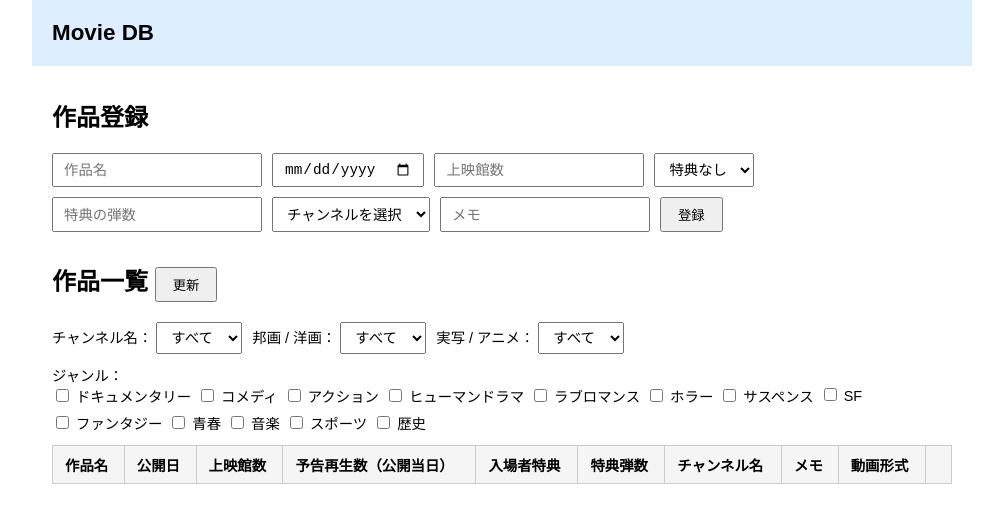
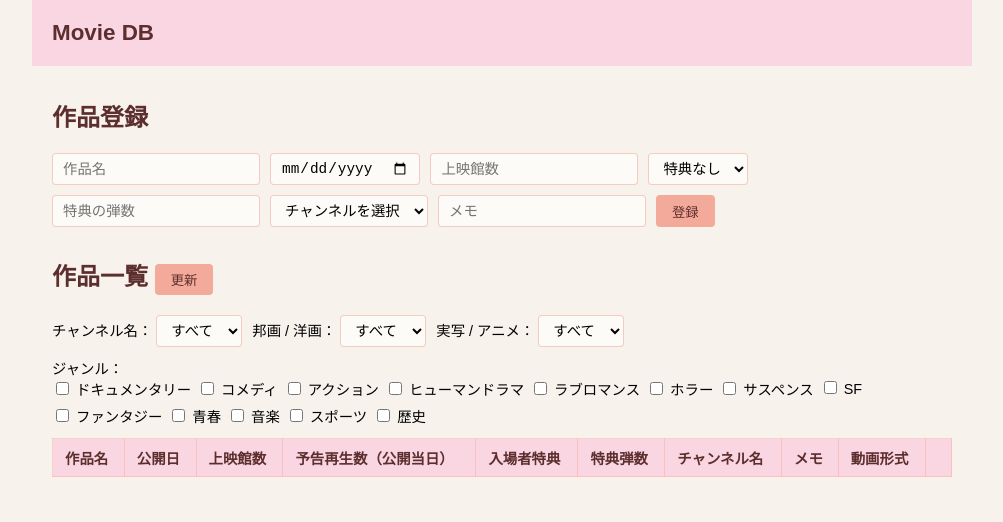
Before and after one commit to Yota-0108/movie-db, a website: page public/index.html in a window 1280 px wide. Shown: the whole page, without its empty margins (138-1141 px from the left). Drawn offline with Linux system fonts and the light colour scheme; no server answers.

Commit message:
カラーテーマをピンク系パレットに変更（#f9d6e2・#f7f3ec・#f4aa9a）
Co-Authored-By: Claude Sonnet 4.6 <noreply@anthropic.com>

```diff
--- a/public/index.html
+++ b/public/index.html
@@ -4,18 +4,29 @@
   <meta charset="UTF-8">
   <title>Movie DB</title>
   <style>
-    body { font-family: sans-serif; max-width: 900px; margin: 0 auto; padding: 0 20px; }
-    #siteHeader { background: #ddeeff; margin: 0 -20px 32px; padding: 20px 20px; }
-    h1 { font-size: 1.4rem; margin: 0; }
+    html { background: #f7f3ec; }
+    body { font-family: sans-serif; max-width: 900px; margin: 0 auto; padding: 0 20px; background: #f7f3ec; }
+    #siteHeader { background: #f9d6e2; margin: 0 -20px 32px; padding: 20px 20px; }
+    h1 { font-size: 1.4rem; margin: 0; color: #5c2e2e; }
+    h2 { color: #5c2e2e; }
     form { display: flex; flex-wrap: wrap; gap: 10px; margin-bottom: 30px; }
-    input, select { padding: 6px 10px; font-size: 0.9rem; }
-    button { padding: 6px 16px; cursor: pointer; }
+    input, select {
+      padding: 6px 10px; font-size: 0.9rem;
+      background: rgba(255,255,255,0.65);
+      border: 1px solid rgba(244,170,154,0.6);
+      border-radius: 4px;
+    }
+    button {
+      padding: 6px 16px; cursor: pointer;
+      background: #f4aa9a; border: none; border-radius: 4px; color: #5c2e2e;
+    }
+    button:hover { background: #f09282; color: #fff; }
     table { width: 100%; border-collapse: collapse; font-size: 0.9rem; }
-    th, td { border: 1px solid #ccc; padding: 8px 12px; text-align: left; }
-    th { background: #f5f5f5; }
-    .null { color: #aaa; }
+    th, td { border: 1px solid rgba(244,170,154,0.45); padding: 8px 12px; text-align: left; }
+    th { background: #f9d6e2; color: #5c2e2e; }
+    .null { color: #bbb; }
     th.sortable { cursor: pointer; user-select: none; }
-    th.sortable:hover { background: #e8e8e8; }
+    th.sortable:hover { background: #f4aa9a; }
     th.sort-asc::after { content: ' ▲'; font-size: 0.75rem; }
     th.sort-desc::after { content: ' ▼'; font-size: 0.75rem; }
     #filterBar { margin-bottom: 12px; display: flex; align-items: flex-start; flex-wrap: wrap; gap: 10px; font-size: 0.9rem; }
@@ -26,26 +37,27 @@
       display: none;
       position: fixed;
       inset: 0;
-      background: rgba(0,0,0,0.4);
+      background: rgba(92,46,46,0.3);
       justify-content: center;
       align-items: center;
     }
     #editModalInner {
-      background: #fff;
+      background: #f7f3ec;
       padding: 30px;
       border-radius: 8px;
+      border: 1px solid rgba(244,170,154,0.5);
       min-width: 300px;
       display: flex;
       flex-direction: column;
       gap: 12px;
     }
-    #editModalInner h3 { margin: 0; font-size: 1rem; }
+    #editModalInner h3 { margin: 0; font-size: 1rem; color: #5c2e2e; }
     #editModalInner label { font-size: 0.85rem; display: flex; flex-direction: column; gap: 4px; }
     #editModalInner input, #editModalInner select { padding: 6px 10px; font-size: 0.9rem; }
     .modalButtons { display: flex; gap: 10px; }
     .radioGroup, .checkboxGroup { display: flex; flex-wrap: wrap; gap: 8px; font-size: 0.85rem; }
     .radioGroup label, .checkboxGroup label { flex-direction: row; align-items: center; gap: 4px; }
-    .fieldLabel { font-size: 0.85rem; margin-bottom: 2px; }
+    .fieldLabel { font-size: 0.85rem; margin-bottom: 2px; color: #5c2e2e; }
   </style>
 </head>
 <body>
```
